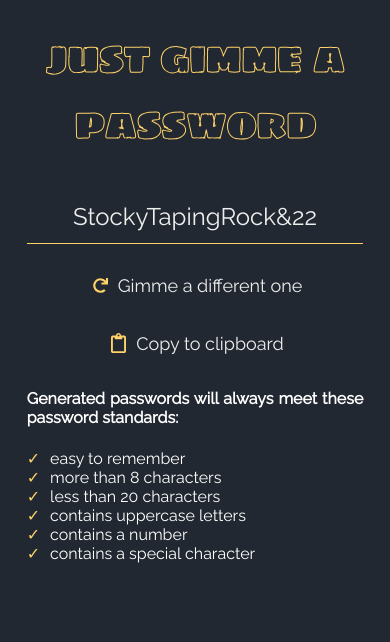
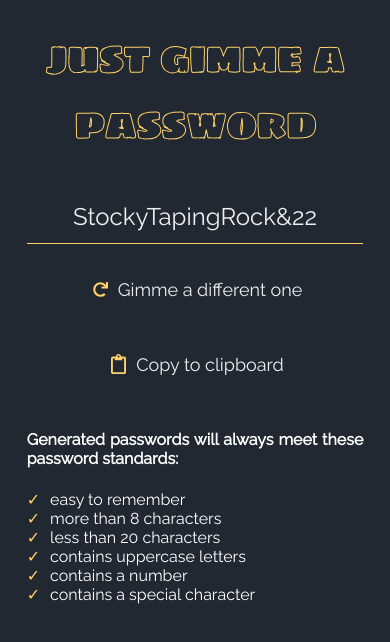
Before and after one commit to drrnyip/justgimmeapassword, a Vue app: page / in a window 390 px wide. Shown: the top 642 px of the page. Built offline with nearby package versions, Linux system fonts and the light colour scheme; what vue-google-adsense would draw is missing.

Commit message:
fix: minor styling changes

```diff
--- a/src/components/Generator.vue
+++ b/src/components/Generator.vue
@@ -63,14 +63,14 @@ export default {
 <style scoped>
 #generator {
   padding: 12px 20px;
-  margin: 8px 0;
+  margin: 8px 0 0;
   box-sizing: border-box;
   font-family: "Raleway", sans-serif;
   width: 100%;
   text-align: center;
   font-size: 2em;
   border: none;
-  border-bottom: 1.5px solid #ffd369;
+  border-bottom: 1.5px ridge #ffd369;
   background: #222831;
   color: #eeeeee;
   outline: none;
@@ -87,11 +87,11 @@ export default {
 }
 
 .controls > .btn {
-  height: 40px;
+  height: 50px;
   width: 100%;
   font-size: 18px;
   padding: 5px 10px;
-  margin: 8px 0px 0px 0px;
+  margin-bottom: 15px;
   font-family: "Raleway", sans-serif;
   background: #222831;
   color: #eeeeee;
@@ -99,15 +99,15 @@ export default {
 }
 
 .left {
-  border-radius: 10px 0px 0px 10px;
+  border-radius: 0px 0px 0px 10px;
   border: none;
-  border-right: 1px solid #ffd369;
+  border-right: 1px ridge #ffd369;
 }
 
 .right {
-  border-radius: 0px 10px 10px 0px;
+  border-radius: 0px 0px 10px 0px;
   border: none;
-  border-left: 1px solid #ffd369;
+  border-left: 1px ridge #ffd369;
 }
 
 @media (hover: hover) {
@@ -126,10 +126,11 @@ export default {
   }
 
   .btn {
-    height: 50px !important;
+    height: 60px !important;
   }
 
   .left {
+    margin-top: 15px !important;
     border-radius: 10px 10px 0px 0px;
     border-right: none;
   }
@@ -137,6 +138,7 @@ export default {
   .right {
     border-radius: 0px 0px 10px 10px;
     border-left: none;
+
   }
 }
 </style>
```
